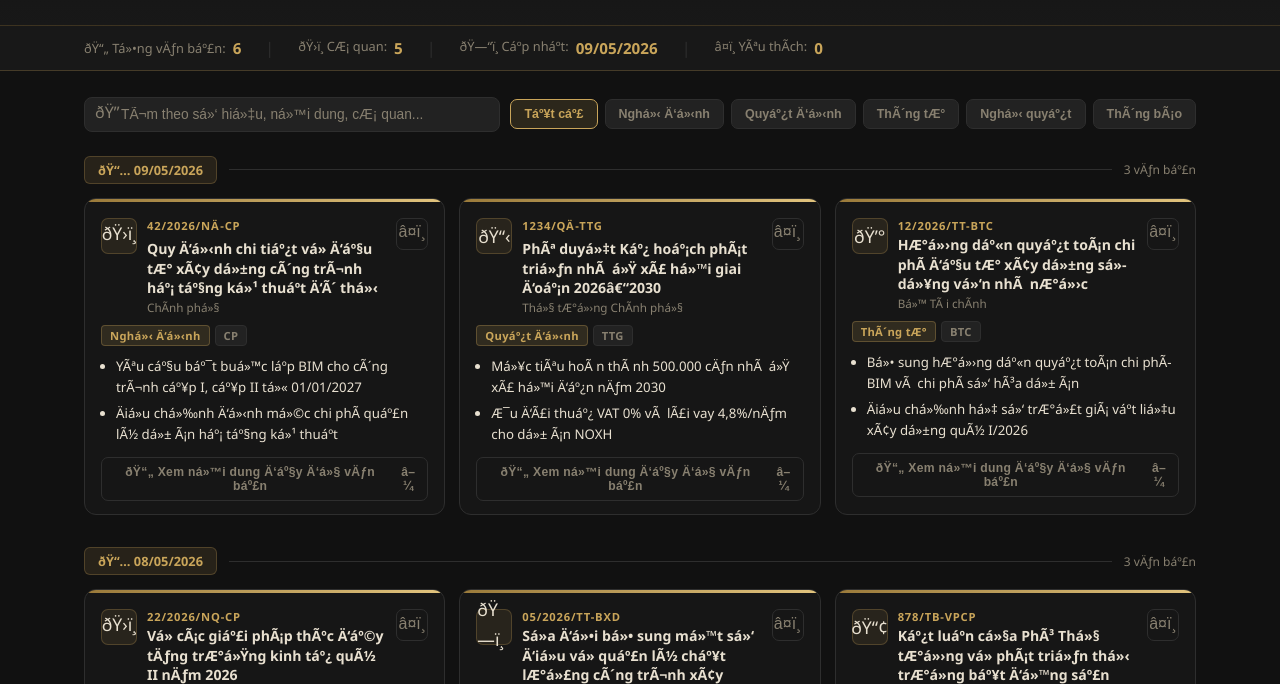
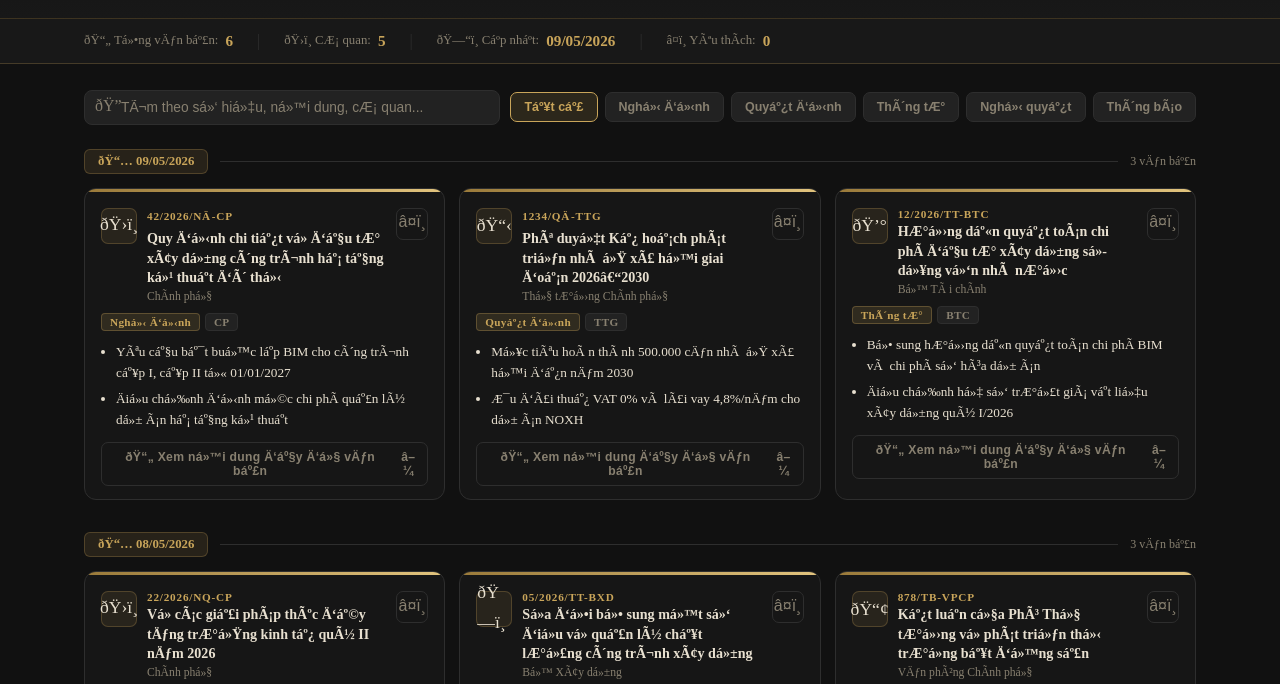
Before and after one commit to hhuynhdatupwork-byte/vanban-phapluat, a plain HTML site: page index.html in a window 1280 px wide. Shown: the part 271-955 px from the top of the page. Drawn offline with Linux system fonts and the light colour scheme.

Commit message:
Change body font to 'Times New Roman'
Fix: doi font chu sang Times New Roman

```diff
--- a/index.html
+++ b/index.html
@@ -21,7 +21,7 @@
       --fav:       #e74c3c;
     }
     * { box-sizing: border-box; margin: 0; padding: 0; }
-    body { font-family: 'Segoe UI', Arial, sans-serif; background: var(--dark); color: var(--text); min-height: 100vh; }
+    body { font-family: 'Times New Roman', Times, serif; background: var(--dark); color: var(--text); min-height: 100vh; }
     ::-webkit-scrollbar { width: 6px; }
     ::-webkit-scrollbar-track { background: var(--dark); }
     ::-webkit-scrollbar-thumb { background: var(--gold-dk); border-radius: 3px; }
```
